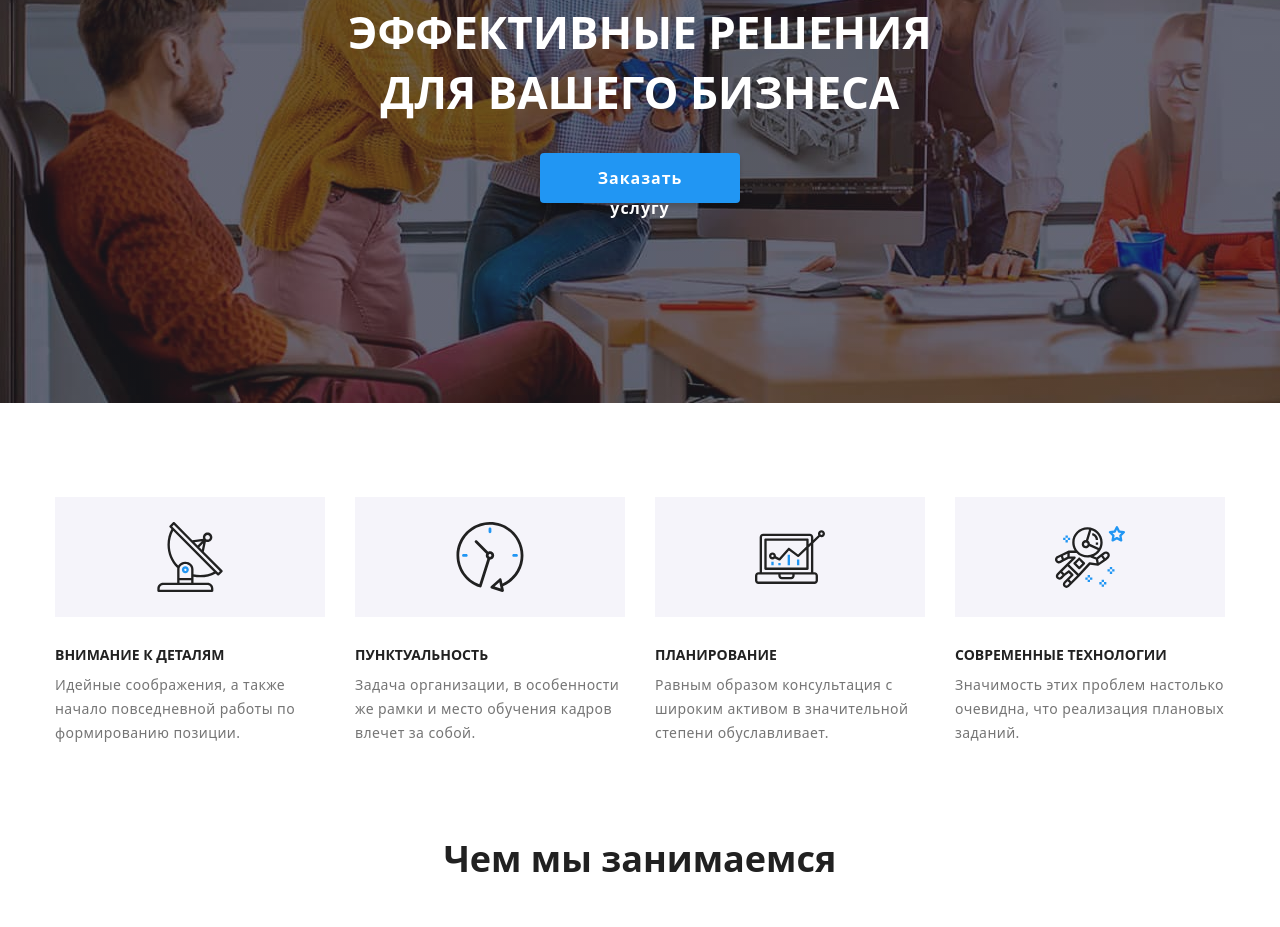
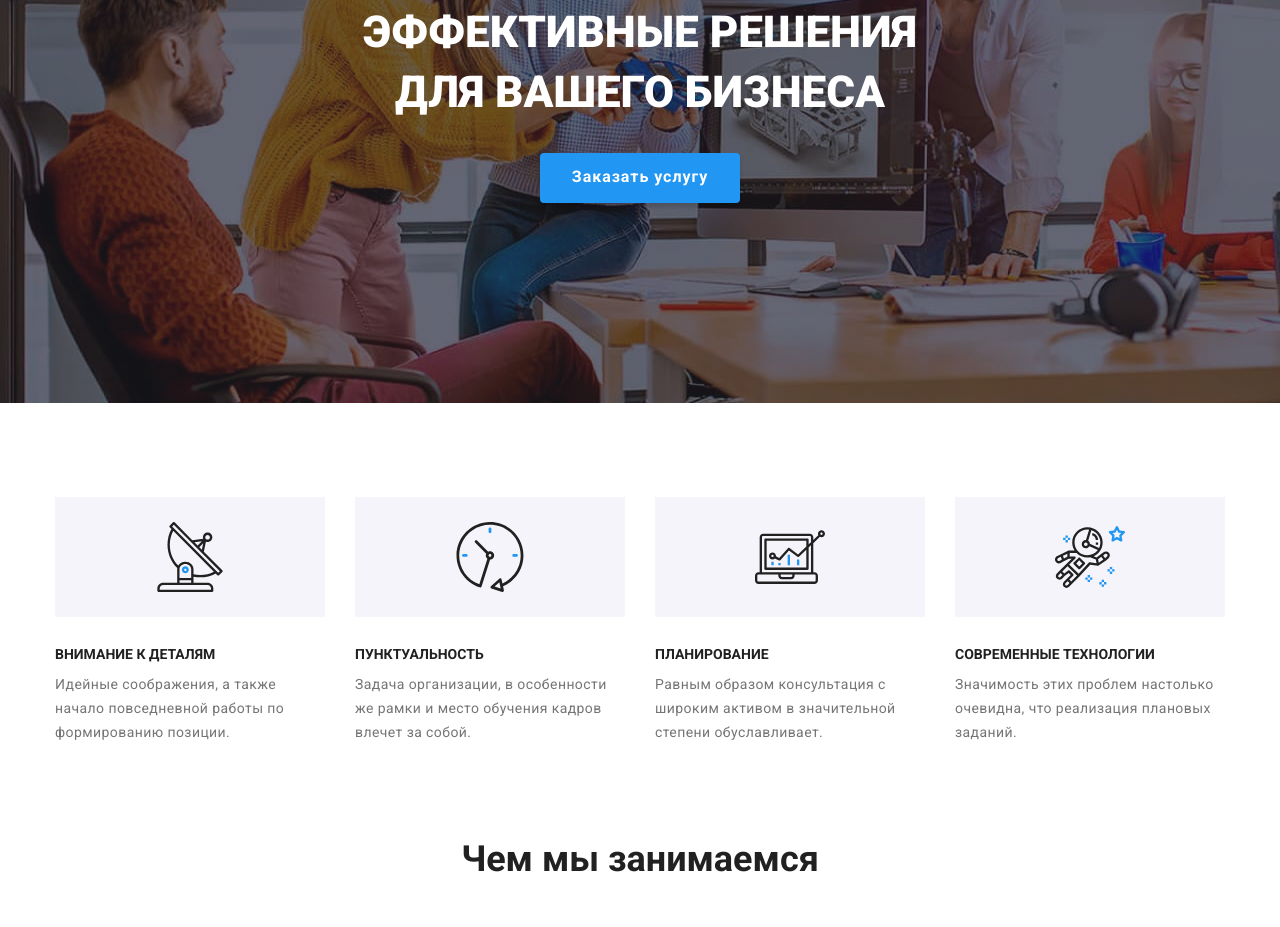
Before and after one commit to chetkiy777/goit-markup-hw-07, a website: page index.html in a window 1280 px wide. Shown: the part 278-1205 px from the top of the page. Drawn offline with Linux system fonts and the light colour scheme.

Commit message:
add font Roboto to elements

```diff
--- a/scss/components/_heroes.scss
+++ b/scss/components/_heroes.scss
@@ -14,7 +14,7 @@
 }
 
 .button-get {
-  padding: 10px 32px;
   margin-top: 30px;
   box-shadow: 0px 4px 4px rgba(0, 0, 0, 0.15);
+  box-sizing: border-box;
 }
--- a/scss/utils/_normalize.scss
+++ b/scss/utils/_normalize.scss
@@ -13,6 +13,7 @@ Use a better box model (opinionated).
 ::before,
 ::after {
   box-sizing: border-box;
+  font-family: 'Roboto';
 }
 
 /**
@@ -41,7 +42,7 @@ Sections
 body {
   margin: 0; /* 1 */
   font-family: system-ui, -apple-system,
-    /* Firefox supports this but not yet `system-ui` */ 'Segoe UI', Roboto, Helvetica, Arial,
+    /* Firefox supports this but not yet `system-ui` */ 'Segoe UI', 'Roboto', Helvetica, Arial,
     sans-serif, 'Apple Color Emoji', 'Segoe UI Emoji', 'Raleway';
   box-sizing: border-box;
   color: $main-text-color;
@@ -69,6 +70,7 @@ p {
 }
 
 h1 {
+  font-family: 'Roboto';
   font-weight: 900;
   font-size: 44px;
   line-height: 1.36;
@@ -78,6 +80,7 @@ h1 {
 }
 
 h2 {
+  font-family: 'Roboto';
   font-weight: bold;
   font-size: 36px;
   line-height: 1.17;
```
Also changed, not shown: css/main.css, css/main.min.css, 2 other files.
